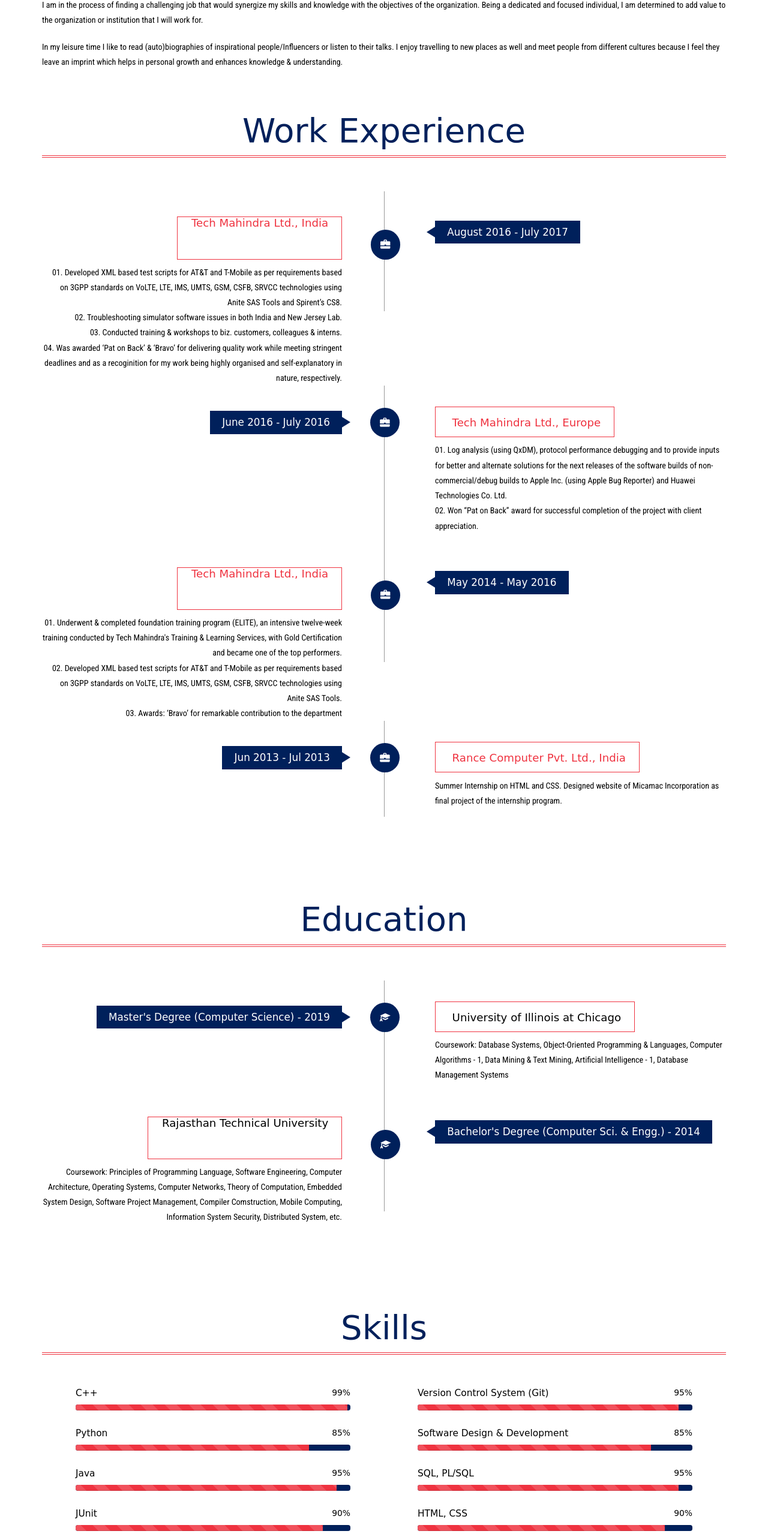
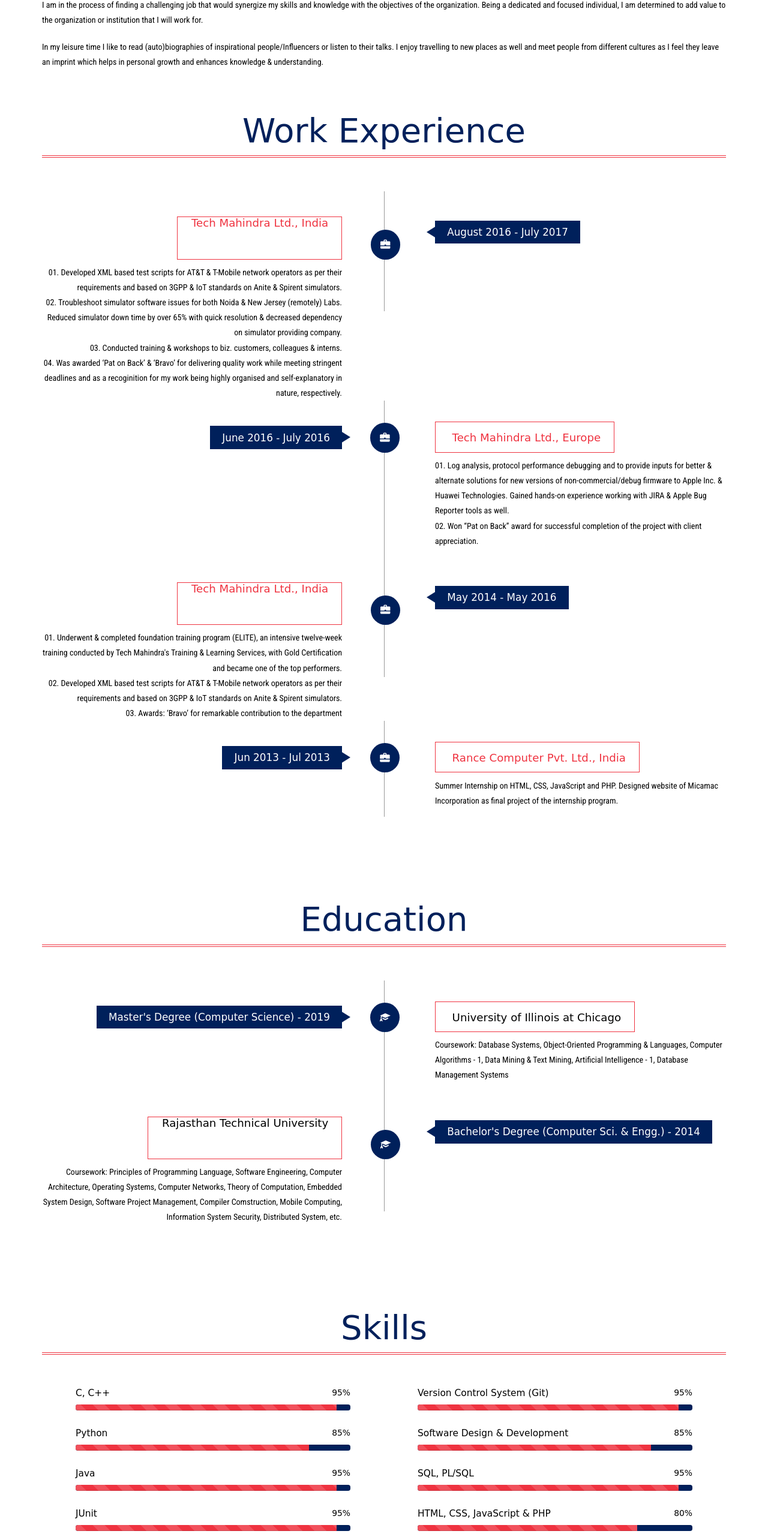
Before and after one commit to prats13bag/prats13bag.github.io, a plain HTML site: page index.html in a window 1280 px wide. Shown: the part 896-3459 px from the top of the page at 60% size. Drawn offline with Linux system fonts and the light colour scheme; a web font is replaced by a local one.

Commit message:
Minor changes

```diff
--- a/index.html
+++ b/index.html
@@ -127,7 +127,7 @@
 	<div id="about" class="about">
 		<div class="container">
 			<h3 class="title"> About Me</h3>
-				<p>Currently, I am pursuing my Masters degree in Computer Science from University of Illinois at Chicago. My area of interests/expertise are algorithms, object-oriented programming, database, data mining, script development, web development, application design & development and building secure systems.</p><br><p>I am in the process of finding a challenging job that would synergize my skills and knowledge with the objectives of the organization. Being a dedicated and focused individual, I am determined to add value to the organization or institution that I will work for.</p><br><p>In my leisure time I like to read (auto)biographies of inspirational people/Influencers or listen to their talks. I enjoy travelling to new places as well and meet people from different cultures because I feel they leave an imprint which helps in personal growth and enhances knowledge & understanding.</p>
+				<p>Currently, I am pursuing my Masters degree in Computer Science from University of Illinois at Chicago. My area of interests/expertise are algorithms, object-oriented programming, database, data mining, script development, web development, application design & development and building secure systems.</p><br><p>I am in the process of finding a challenging job that would synergize my skills and knowledge with the objectives of the organization. Being a dedicated and focused individual, I am determined to add value to the organization or institution that I will work for.</p><br><p>In my leisure time I like to read (auto)biographies of inspirational people/Influencers or listen to their talks. I enjoy travelling to new places as well and meet people from different cultures as I feel they leave an imprint which helps in personal growth and enhances knowledge & understanding.</p>
 			<div class="clearfix"> </div>
 
 	</div>
@@ -142,7 +142,7 @@
 				</div>
 				<div class="col-md-6 work-left work-left2">
 					<h5> Tech Mahindra Ltd., India <span class="glyphicon glyphicon-briefcase"> </span></h5>
-					<p> 01. Developed XML based test scripts for AT&T and T-Mobile as per requirements based on 3GPP standards on VoLTE, LTE, IMS, UMTS, GSM, CSFB, SRVCC technologies using Anite SAS Tools and Spirent’s CS8. <br> 02. Troubleshooting simulator software issues in both India and New Jersey Lab. <br> 03. Conducted training & workshops to biz. customers, colleagues & interns.<br> 04. Was awarded ‘Pat on Back’ & ‘Bravo’ for delivering quality work while meeting stringent deadlines and as a recoginition for my work being highly organised and self-explanatory in nature, respectively.</p>
+					<p> 01. Developed XML based test scripts for AT&T & T-Mobile network operators as per their requirements and based on 3GPP & IoT standards on Anite & Spirent simulators. <br> 02. Troubleshoot simulator software issues for both Noida & New Jersey (remotely) Labs. Reduced simulator down time by over 65% with quick resolution & decreased dependency on simulator providing company. <br> 03. Conducted training & workshops to biz. customers, colleagues & interns.<br> 04. Was awarded ‘Pat on Back’ & ‘Bravo’ for delivering quality work while meeting stringent deadlines and as a recoginition for my work being highly organised and self-explanatory in nature, respectively.</p>
 				</div>
 				<div class="clearfix"> </div>
 			</div>
@@ -152,7 +152,7 @@
 				</div>
 				<div class="col-md-6 work-right">
 					<h5><span class="glyphicon glyphicon-briefcase"> </span> Tech Mahindra Ltd., Europe </h5>
-					<p>01. Log analysis (using QxDM), protocol performance debugging and to provide inputs for better and alternate solutions for the next releases of the software builds of non-commercial/debug builds to Apple Inc. (using Apple Bug Reporter) and Huawei Technologies Co. Ltd. <br>02. Won “Pat on Back” award for successful completion of the project with client appreciation.</p>
+					<p>01. Log analysis, protocol performance debugging and to provide inputs for better & alternate solutions for new versions of non-commercial/debug firmware to Apple Inc. & Huawei Technologies. Gained hands-on experience working with JIRA & Apple Bug Reporter tools as well. <br>02. Won “Pat on Back” award for successful completion of the project with client appreciation.</p>
 				</div>
 				<div class="clearfix"> </div>
 			</div>
@@ -162,7 +162,7 @@
 				</div>
 				<div class="col-md-6 work-left work-left2">
 					<h5> Tech Mahindra Ltd., India <span class="glyphicon glyphicon-briefcase"> </span></h5>
-					<p> 01. Underwent & completed foundation training program (ELITE), an intensive twelve-week training conducted by Tech Mahindra's Training & Learning Services, with Gold Certification and became one of the top performers. <br> 02. Developed XML based test scripts for AT&T and T-Mobile as per requirements based on 3GPP standards on VoLTE, LTE, IMS, UMTS, GSM, CSFB, SRVCC technologies using Anite SAS Tools. <br> 03. Awards: ‘Bravo’ for remarkable contribution to the department</p>
+					<p> 01. Underwent & completed foundation training program (ELITE), an intensive twelve-week training conducted by Tech Mahindra's Training & Learning Services, with Gold Certification and became one of the top performers. <br> 02. Developed XML based test scripts for AT&T & T-Mobile network operators as per their requirements and based on 3GPP & IoT standards on Anite & Spirent simulators. <br> 03. Awards: ‘Bravo’ for remarkable contribution to the department</p>
 				</div>
 				<div class="clearfix"> </div>
 			</div>
@@ -172,7 +172,7 @@
 				</div>
 				<div class="col-md-6 work-right">
 					<h5><span class="glyphicon glyphicon-briefcase"> </span> Rance Computer Pvt. Ltd., India</h5>
-					<p>Summer Internship on HTML and CSS. Designed website of Micamac Incorporation as final project of the internship program.</p>
+					<p>Summer Internship on HTML, CSS, JavaScript and PHP. Designed website of Micamac Incorporation as final project of the internship program.</p>
 				</div>
 				<div class="clearfix"> </div>
 			</div>
@@ -212,9 +212,9 @@
 			<h3 class="title">Skills</h3>
 			<div class="skills-info">
 				<div class="col-md-6 bar-grids">
-					<h6>C++<span> 99% </span></h6>
+					<h6>C, C++<span> 95% </span></h6>
 					<div class="progress">
-						<div class="progress-bar progress-bar-striped active" style="width: 99%">
+						<div class="progress-bar progress-bar-striped active" style="width: 95%">
 						</div>
 					</div>
 					<h6>Python<span> 85% </span></h6>
@@ -227,14 +227,14 @@
 						<div class="progress-bar progress-bar-striped active" style="width: 95%">
 						</div>
 					</div>
-                    <h6>JUnit <span> 90% </span></h6>
+                    <h6>JUnit <span> 95% </span></h6>
 					<div class="progress">
-						<div class="progress-bar progress-bar-striped active" style="width: 90%">
+						<div class="progress-bar progress-bar-striped active" style="width: 95%">
 						</div>
 					</div>
-					<h6>JavAssist <span> 75% </span></h6>
+					<h6>JavAssist <span> 80% </span></h6>
 					<div class="progress">
-						<div class="progress-bar progress-bar-striped active" style="width: 75%">
+						<div class="progress-bar progress-bar-striped active" style="width: 80%">
 						</div>
 					</div>
                     <h6>Java Build Tools<span>99% </span></h6>
@@ -259,19 +259,19 @@
 						<div class="progress-bar progress-bar-striped active" style="width: 95%">
 						</div>
 					</div>
-					<h6>HTML, CSS<span> 90% </span></h6>
+					<h6>HTML, CSS, JavaScript & PHP<span> 80% </span></h6>
 					<div class="progress">
-						<div class="progress-bar progress-bar-striped active" style="width: 90%">
+						<div class="progress-bar progress-bar-striped active" style="width: 80%">
 						</div>
 					</div>
-                    <h6>Scala<span> 60% </span></h6>
+                    <h6>Scala<span> 70% </span></h6>
 					<div class="progress">
-						<div class="progress-bar progress-bar-striped active" style="width: 60%">
+						<div class="progress-bar progress-bar-striped active" style="width: 70%">
 						</div>
 					</div>
-					<h6>Functional Programming<span> 65% </span></h6>
+					<h6>Artificial Intelligence, Machine Learning<span> 75% </span></h6>
 					<div class="progress">
-						<div class="progress-bar progress-bar-striped active" style="width: 65%">
+						<div class="progress-bar progress-bar-striped active" style="width: 75%">
 						</div>
 					</div>
 				</div>
```
